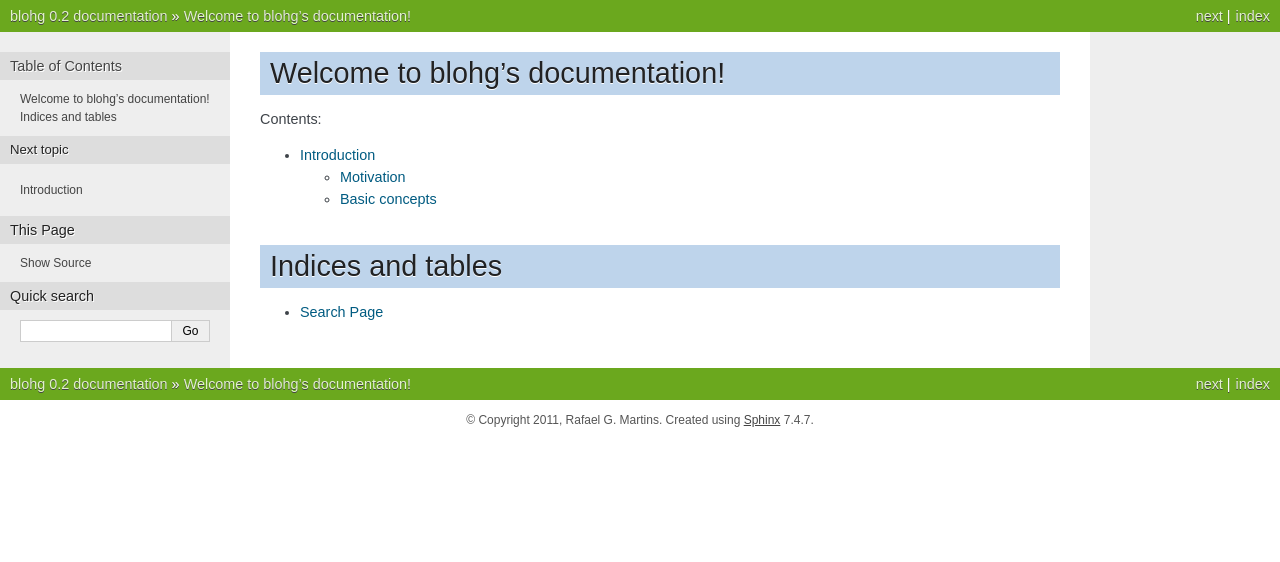
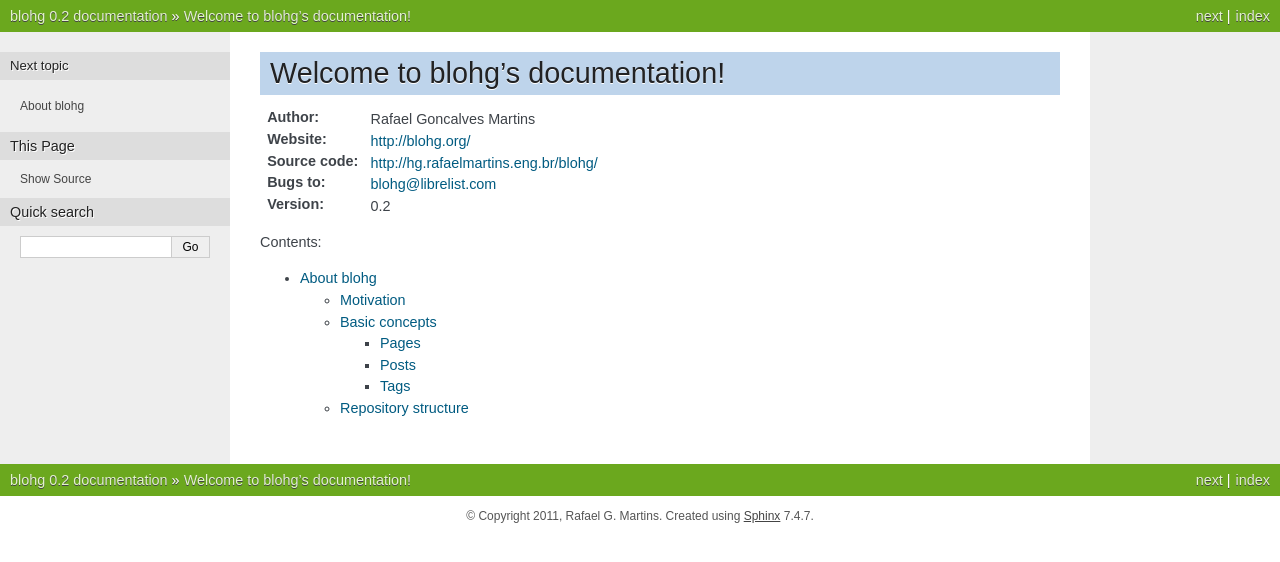
Before and after one commit to rafaelmartins/blohg, a Sphinx documentation site: the page built from docs/index.rst, in a window 1280 px wide. Shown: the top 562 px of the page. Built offline with Sphinx 7.4.7, drawn with Linux system fonts in a browser that asks for light colours; part of the change alters nothing that is shown.

Commit message:
moved docs/intro.rst to docs/about.rst. added new content.

```diff
--- /dev/null
+++ b/docs/about.rst
@@ -0,0 +1,93 @@
+About blohg
+===========
+
+blohg_ is a Mercurial_-based blogging engine written in Python_, built with the
+Flask_ micro-framework and some of his available extensions. All the content of
+the blogs are stored inside Mercurial_ repositories and the repository history
+is used for build the posts and pages. blohg uses Jinja2_ as template engine.
+
+.. _blohg: http://blohg.org/
+.. _Mercurial: http://mercurial.selenic.com/
+.. _Python: http://python.org/
+.. _Flask: http://flask.pocoo.org/
+.. _Jinja2: http://jinja.pocoo.org/
+
+
+Motivation
+----------
+
+Everybody knows that we have a big number of blogging engines lying around the
+blogosphere, but there's not a lot of choices for programmers, that are used to
+work daily with source-code editors and version control systems, and may be more
+productive when blogging using these tools, instead of the fancy WYSIWYG_
+editors and administration interfaces.
+
+.. _WYSIWYG: http://en.wikipedia.org/wiki/WYSIWYG
+
+Actually this isn't the first project trying to implement a VCS_-based blogging
+engine, but most of the existing projects aren't tied to a VCS_ and are just
+using text files that can be versioned with a VCS_, without take all his
+advantages.
+
+.. _VCS: http://en.wikipedia.org/wiki/Revision_control
+
+This project uses Mercurial_ as VCS_ and reStructuredText_ as markup language.
+Both are pretty popular on the Python ecosystem and pretty easy to use.
+
+.. _reStructuredText: http://docutils.sourceforge.net/rst.html
+
+Basic concepts
+--------------
+
+These are some of the basic concepts needed to understand how blohg works.
+Additionally, you should know how Mercurial works and the reStructuredText
+syntax.
+
+Pages
+~~~~~
+
+Pages are composed by "static" content, like an "about me" page. They aren't
+listed on atom feeds or the home. Pages can be stored in any directory inside
+``content/`` in the repository and you need to create the menu entry manually,
+inside the template.
+
+Posts
+~~~~~
+
+Posts are the dynamic content of a blog. They are shown on the home page and
+atom feeds, ordered by publication date descendant. Posts should be stored
+inside the directory ``content/post/``. Sub-directories are allowed.
+
+Tags
+~~~~
+
+Tags are identifiers that are used to classify posts by subject. Each tag
+generates a page and an atom feed with related posts. Tags aren't applicable to
+pages.
+
+
+Repository structure
+--------------------
+
+The repository structure is pretty easy to understand::
+
+    blohg/repo_template/
+    |-- config.yaml
+    |-- content
+    |   |-- about.rst
+    |   `-- post
+    |       |-- example-post.rst
+    |       `-- lorem-ipsum.rst
+    |-- static
+    |   `-- screen.css
+    `-- templates
+        |-- base.html
+        |-- post_list.html
+        `-- posts.html
+
+- ``config.yaml`` is the main configuration file.
+- ``content/`` is the main directory for content (pages and posts). Posts are stored
+  at ``content/post/``. Pages are stored anywhere inside ``content/``.
+- ``static/`` is the directory with static files used by your blog, like css files
+  or images.
+- ``templates/`` is the directory with your Jinja2 templates.
--- a/docs/index.rst
+++ b/docs/index.rst
@@ -6,18 +6,15 @@
 Welcome to blohg's documentation!
 =================================
 
+:Author: Rafael Goncalves Martins
+:Website: http://blohg.org/
+:Source code: http://hg.rafaelmartins.eng.br/blohg/
+:Bugs to: blohg@librelist.com
+:Version: |release|
+
 Contents:
 
 .. toctree::
-   :maxdepth: 2
+   :maxdepth: 3
 
-   intro
-
-
-Indices and tables
-==================
-
-.. * :ref:`genindex`
-.. * :ref:`modindex`
-
-* :ref:`search`
+   about
--- a/docs/intro.rst
+++ /dev/null
@@ -1,47 +0,0 @@
-Introduction
-============
-
-
-Motivation
-----------
-
-Everybody knows that we have a big number of blogging engines lying around the
-blogosphere, but there's not a lot of choices for programmers, that are used to
-work daily with source-code editors and version control systems, and may be more
-productive when blogging using these tools, instead of the fancy WYSIWYG editors
-and graphical administration interfaces.
-
-Actually this isn't the first project trying to implement a VCS-based blogging
-engine, but most of the existing projects aren't tied to a VCS and are just using
-text files that can be versioned with a VCS, without take all his advantages.
-
-This project uses Mercurial as VCS and reStructuredText as markup language. Both
-are very popular on the Python ecosystem and pretty easy to use.
-
-
-Basic concepts
---------------
-
-These are some of the basic concepts needed to understand how blohg works.
-Additionally, you should know how Mercurial works and the reStructuredText syntax.
-
-Pages
-~~~~~
-
-Pages are composed by "static" content, like an "about me" page. They aren't
-listed on atom feeds or the home. Pages can be stored in any directory inside
-``content/`` in the repository and you need to create the menu entry manually,
-inside the template.
-
-Posts
-~~~~~
-
-Posts are the dynamic content of a blog. They are shown on the home page and atom
-feeds, ordered by publication date descendant. Posts should be stored inside the
-directory ``content/post/``. Sub-directories are allowed.
-
-Tags
-~~~~
-
-Tags are identifiers that are used to classify posts by subject. Each tag generates
-a page and an atom feed with related posts. Tags aren't applicable to pages.
```
